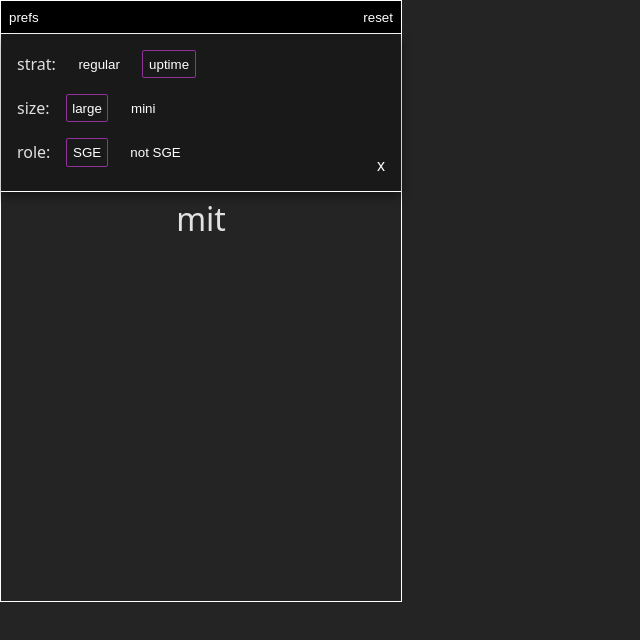
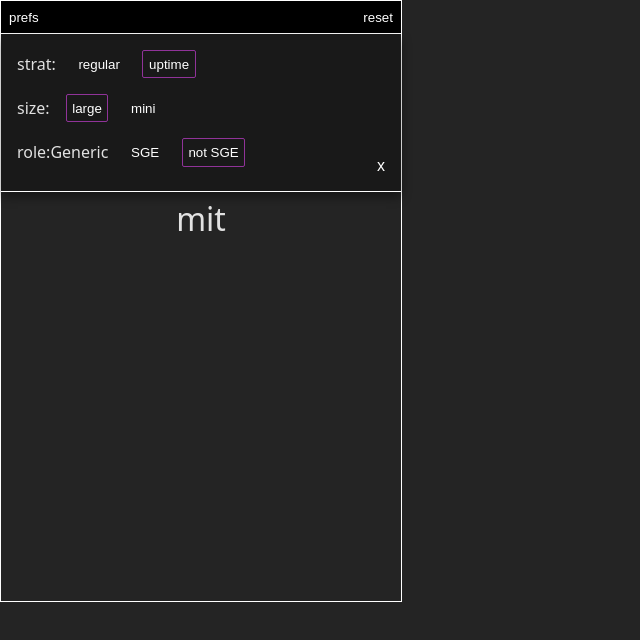
Before and after one commit to jacquikeating/wurm-buddy, a React (Vite) app: page / in a window 1280 px wide. Both pictures are taken after a click on the button "prefs". Shown: the top 640 px of the page, without its empty margins (0-640 px from the left). Built offline with nearby package versions, Linux system fonts and the light colour scheme.

Commit message:
SGE/not SGE buttons change role state

```diff
--- a/src/components/MainContainer.jsx
+++ b/src/components/MainContainer.jsx
@@ -48,9 +48,9 @@ export default function MainContainer() {
     const [prefsOpen, setPrefsOpen] = useState(false)
     const [uptime, setUptime] = useState(true)
     const [size, setSize] = useState("large")
-    const [role, setRole] = useState("generic")
+    const [role, setRole] = useState("Generic")
 
-    const prefs = [prefsOpen, setPrefsOpen, uptime, setUptime, size, setSize]
+    const prefs = [prefsOpen, setPrefsOpen, uptime, setUptime, size, setSize, role, setRole]
 
     // OUTPUT MESSAGES
     const outputGeneric = [
--- a/src/components/Preferences.jsx
+++ b/src/components/Preferences.jsx
@@ -1,5 +1,5 @@
 export default function Preferences({ prefs }) {
-    const [prefsOpen, setPrefsOpen, uptime, setUptime, size, setSize] = prefs
+    const [prefsOpen, setPrefsOpen, uptime, setUptime, size, setSize, role, setRole] = prefs
 
     return (
         <div className={prefsOpen ? ("prefs open") : ("prefs")}>
@@ -16,9 +16,9 @@ export default function Preferences({ prefs }) {
             </div>
 
             <div className="pref-group">
-                <p>role:</p>
-                <button className={size == "large" ? "settings-button active" : "settings-button"} onClick={() => setSize("large")}>SGE</button>
-                <button className={size == "mini" ? "settings-button active" : "settings-button"} onClick={() => setSize("mini")}>not SGE</button>
+                <p>role:{role}</p>
+                <button className={role == "SGE" ? "settings-button active" : "settings-button"} onClick={() => setRole("SGE")}>SGE</button>
+                <button className={role == "Generic" ? "settings-button active" : "settings-button"} onClick={() => setRole("Generic")}>not SGE</button>
             </div>
 
             <button className="close-prefs" onClick={() => setPrefsOpen(false)}>x</button>
```
